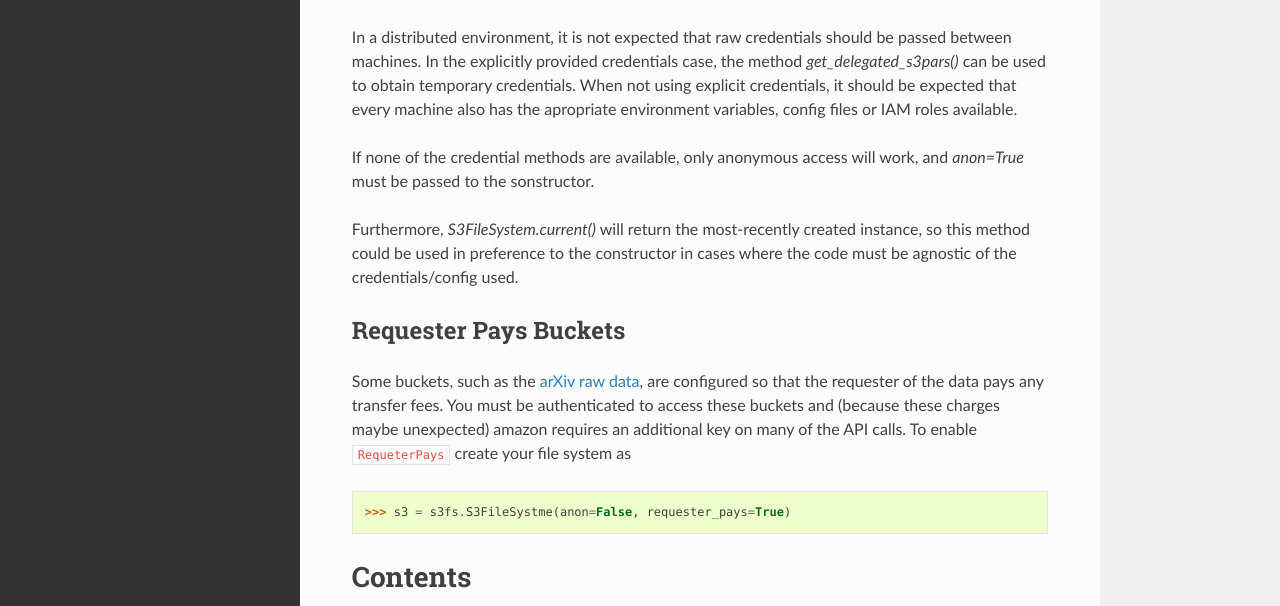
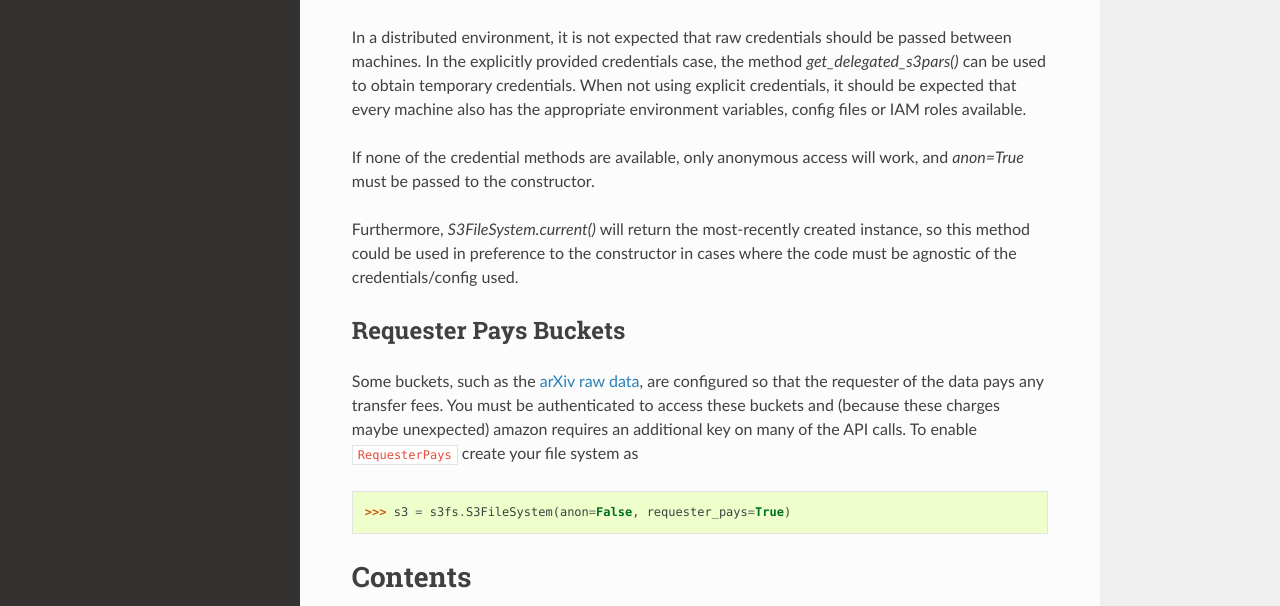
Before and after one commit to zarr-developers/s3fs, a Sphinx documentation site: the page built from docs/source/index.rst, in a window 1280 px wide and 900 px high, scrolled down 1733 px. Shown: the part 206-812 px from the top of the window. Built offline with Sphinx 7.4.7 and the Read the Docs theme 2.0.0, drawn with Linux system fonts in a browser that asks for light colours; some of the changed text lies outside the part shown.

Commit message:
Fix spelling for comments/docstrings/examples

```diff
--- a/docs/source/index.rst
+++ b/docs/source/index.rst
@@ -51,7 +51,7 @@ Writing with blocked caching:
 
 .. code-block:: python
 
-   >>> s3 = s3fs.S3FileSystme(anon=False)  # uses default credentials
+   >>> s3 = s3fs.S3FileSystem(anon=False)  # uses default credentials
    >>> with s3.open('mybucket/new-file', 'wb') as f:
    ...     f.write(2*2**20 * b'a')
    ...     f.write(2*2**20 * b'a') # data is flushed and file closed
@@ -99,11 +99,11 @@ In a distributed environment, it is not expected that raw credentials should
 be passed between machines. In the explicitly provided credentials case, the
 method `get_delegated_s3pars()` can be used to obtain temporary credentials.
 When not using explicit credentials, it should be expected that every machine
-also has the apropriate environment variables, config files or IAM roles
+also has the appropriate environment variables, config files or IAM roles
 available.
 
 If none of the credential methods are available, only anonymous access will
-work, and `anon=True` must be passed to the sonstructor.
+work, and `anon=True` must be passed to the constructor.
 
 Furthermore, `S3FileSystem.current()` will return the most-recently created
 instance, so this method could be used in preference to the constructor in
@@ -117,12 +117,12 @@ Some buckets, such as the `arXiv raw data
 requester of the data pays any transfer fees.  You must be
 authenticated to access these buckets and (because these charges maybe
 unexpected) amazon requires an additional key on many of the API
-calls. To enable ``RequeterPays`` create your file system as
+calls. To enable ``RequesterPays`` create your file system as
 
 
 .. code-block:: python
 
-   >>> s3 = s3fs.S3FileSystme(anon=False, requester_pays=True)
+   >>> s3 = s3fs.S3FileSystem(anon=False, requester_pays=True)
 
 
 Contents
```
Also changed, not shown: 3 other files.
